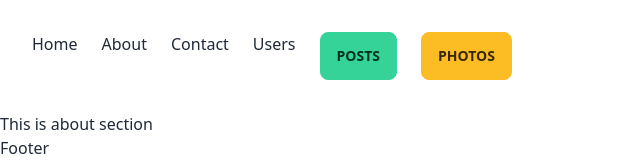
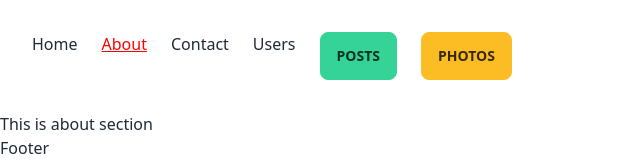
Before and after one commit to Mohiuddin10/react-route-core, a React (Vite) app: page /about in a window 1280 px wide. Shown: the top 160 px of the page, without its empty margins (0-640 px from the left). Built offline with nearby package versions, Linux system fonts and the light colour scheme.

Commit message:
active nav link added

```diff
--- /dev/null
+++ b/src/components/Header.css
@@ -0,0 +1,4 @@
+nav a.active {
+    color: red;
+    text-decoration: underline;
+}
--- a/src/components/Header.jsx
+++ b/src/components/Header.jsx
@@ -1,15 +1,16 @@
-import { Link } from "react-router-dom";
-
+import { Link, NavLink } from "react-router-dom";
+import './Header.css'
 
 const Header = () => {
     return (
         <div>
             <nav className="m-4 p-4 flex gap-6">
                 <Link to='/'>Home</Link>
-                <Link to="/about">About</Link>
-                <Link to="/contact">Contact</Link>
-                <Link to="/users">Users</Link>
-                <Link to="/posts"><button className="btn btn-success">Posts</button></Link>
+                <NavLink to="/about">About</NavLink>
+                <NavLink to="/contact">Contact</NavLink>
+                <NavLink to="/users">Users</NavLink>
+
+                <NavLink to="/posts"><button className="btn btn-success">Posts</button></NavLink>
                 <Link to='/photos'><button className="btn btn-warning">Photos</button></Link>
             </nav>
         </div>
```
